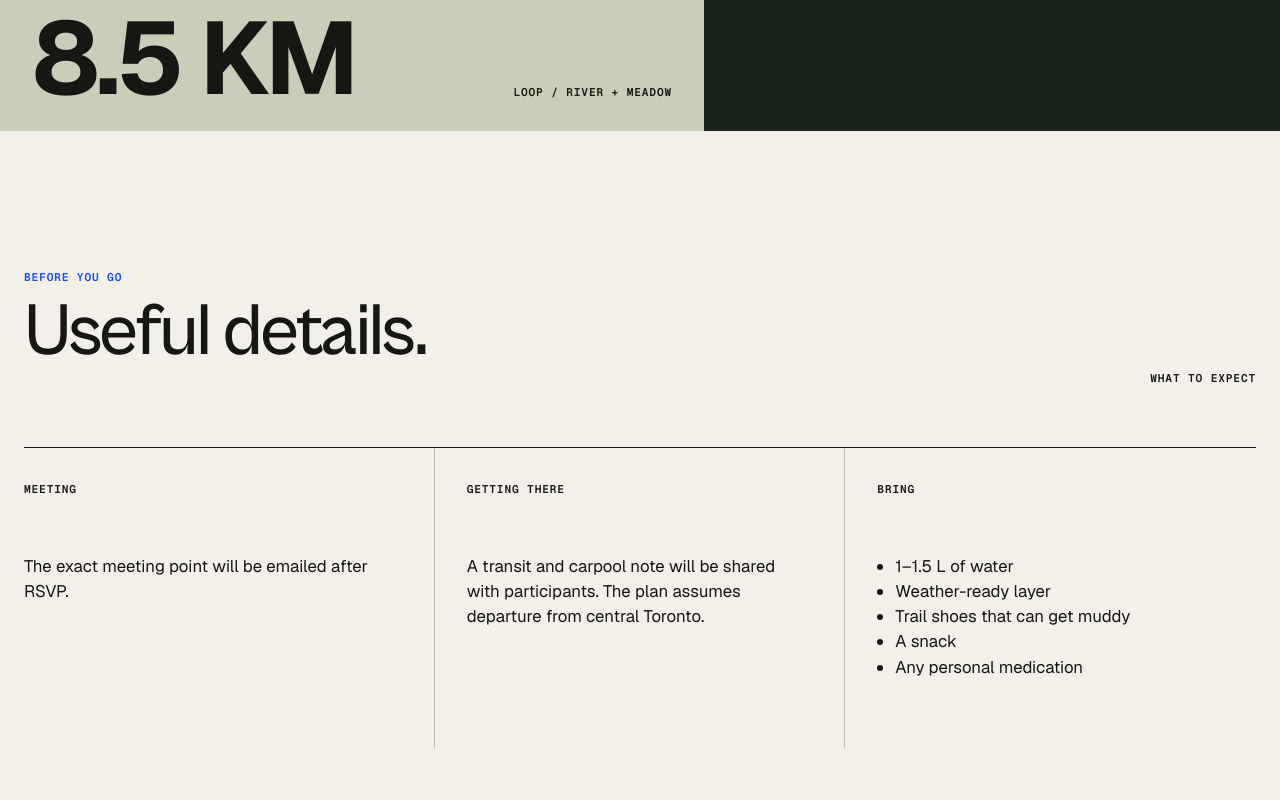
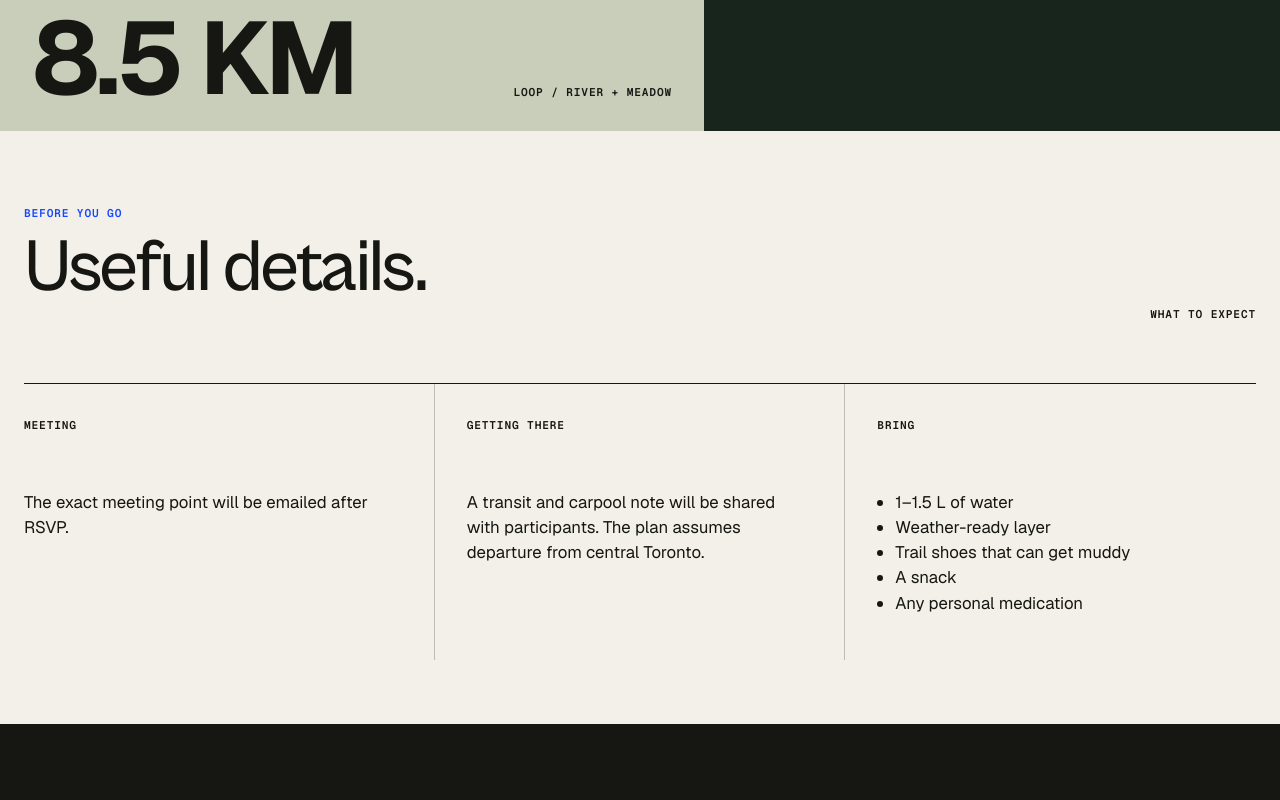
Before and after one commit to richelkim/Roam, a Next.js app: page /hikes/riverwood-loop in a window 1280 px wide. Shown: the part 1860-2660 px from the top of the page. Built offline with nearby package versions, Linux system fonts and the light colour scheme; no server answers.

Commit message:
style: tighten hike logistics section

```diff
--- a/app/global.css
+++ b/app/global.css
@@ -270,9 +270,10 @@ a:focus-visible, button:focus-visible, input:focus-visible, select:focus-visible
 .route-copy > p:not(.technical) { max-width: 560px; color: #ced7cd; font-size: 1.08rem; }
 .route-placeholder { display: inline-flex; margin-top: 24px; padding: 12px 0; border-top: 1px solid #849087; border-bottom: 1px solid #849087; }
 .strava-frame { width: 100%; min-height: 360px; border: 0; margin-top: 24px; background: white; }
+.logistics { padding-block: clamp(64px, 5vw, 88px); }
 .logistics .section-heading { margin-bottom: 50px; }
 .logistics-grid { display: grid; grid-template-columns: repeat(3, 1fr); border-top: 1px solid var(--ink); }
-.logistics-grid article { min-height: 300px; padding: 28px 32px 28px 0; border-right: 1px solid var(--rule); }
+.logistics-grid article { padding: 28px 32px 28px 0; border-right: 1px solid var(--rule); }
 .logistics-grid article + article { padding-left: 32px; }
 .logistics-grid article:last-child { border-right: 0; }
 .logistics-grid p, .logistics-grid ul { margin-top: 54px; font-size: 1.05rem; }
@@ -354,7 +355,7 @@ a:focus-visible, button:focus-visible, input:focus-visible, select:focus-visible
   .story-block .story-copy { grid-column: 4 / span 9; }
   .route-poster { min-height: 620px; }
   .logistics-grid { grid-template-columns: 1fr; }
-  .logistics-grid article { min-height: 0; padding: 26px 0 36px !important; border-right: 0; border-bottom: 1px solid var(--rule); }
+  .logistics-grid article { padding: 26px 0 36px !important; border-right: 0; border-bottom: 1px solid var(--rule); }
   .logistics-grid p, .logistics-grid ul { margin-top: 28px; }
   .join-page { grid-template-columns: 1fr; }
   .join-page header { position: static; }
```
